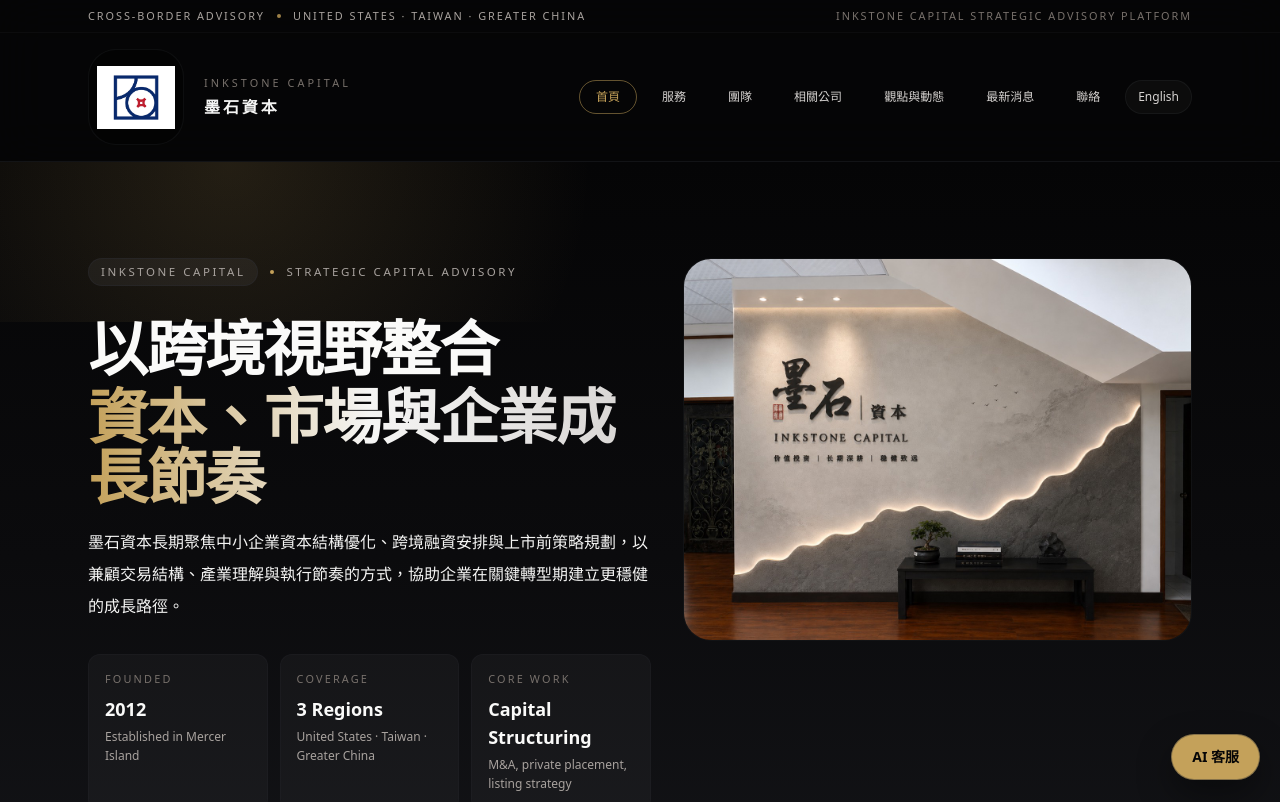
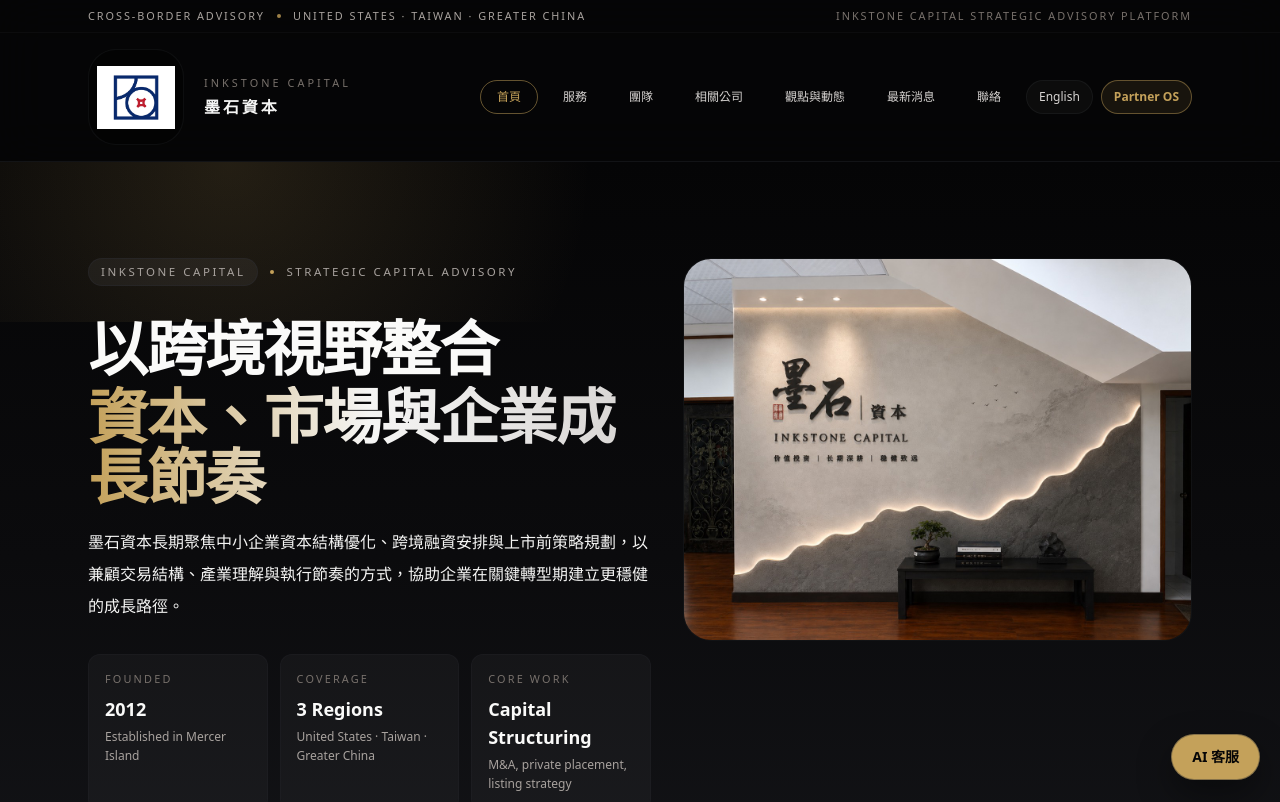
Before and after one commit to ifachang/inkstonecapital-site, a Next.js app: page / in a window 1280 px wide. Shown: the top 802 px of the page. Built offline with nearby package versions, Linux system fonts and the light colour scheme.

Commit message:
Add Partner OS link

```diff
--- a/src/components/SiteHeader.tsx
+++ b/src/components/SiteHeader.tsx
@@ -2,6 +2,8 @@
 import Link from "next/link";
 import type { ReactNode } from "react";
 import { alternatePath, localizedPath, type Locale } from "../lib/i18n";
+
+const partnerOsUrl = "https://partner.inkstonecapital.com/";
 
 const navItems = {
   zh: [
@@ -96,6 +98,14 @@
           >
             {locale === "zh" ? "English" : "繁體中文"}
           </Link>
+          <a
+            href={partnerOsUrl}
+            target="_blank"
+            rel="noopener noreferrer"
+            className="rounded-full border border-accent-gold/45 bg-accent-gold/10 px-3 py-2 text-xs font-semibold text-accent-gold transition hover:border-accent-gold hover:bg-accent-gold/15"
+          >
+            Partner OS
+          </a>
         </nav>
       </div>
       <div className="border-t border-stone-light/10 md:hidden">
@@ -124,6 +134,14 @@
           >
             {locale === "zh" ? "English" : "繁體中文"}
           </Link>
+          <a
+            href={partnerOsUrl}
+            target="_blank"
+            rel="noopener noreferrer"
+            className="whitespace-nowrap rounded-full border border-accent-gold/45 bg-accent-gold/10 px-3.5 py-2 text-xs font-semibold text-accent-gold transition hover:border-accent-gold hover:bg-accent-gold/15"
+          >
+            Partner OS
+          </a>
         </nav>
       </div>
     </header>
```
